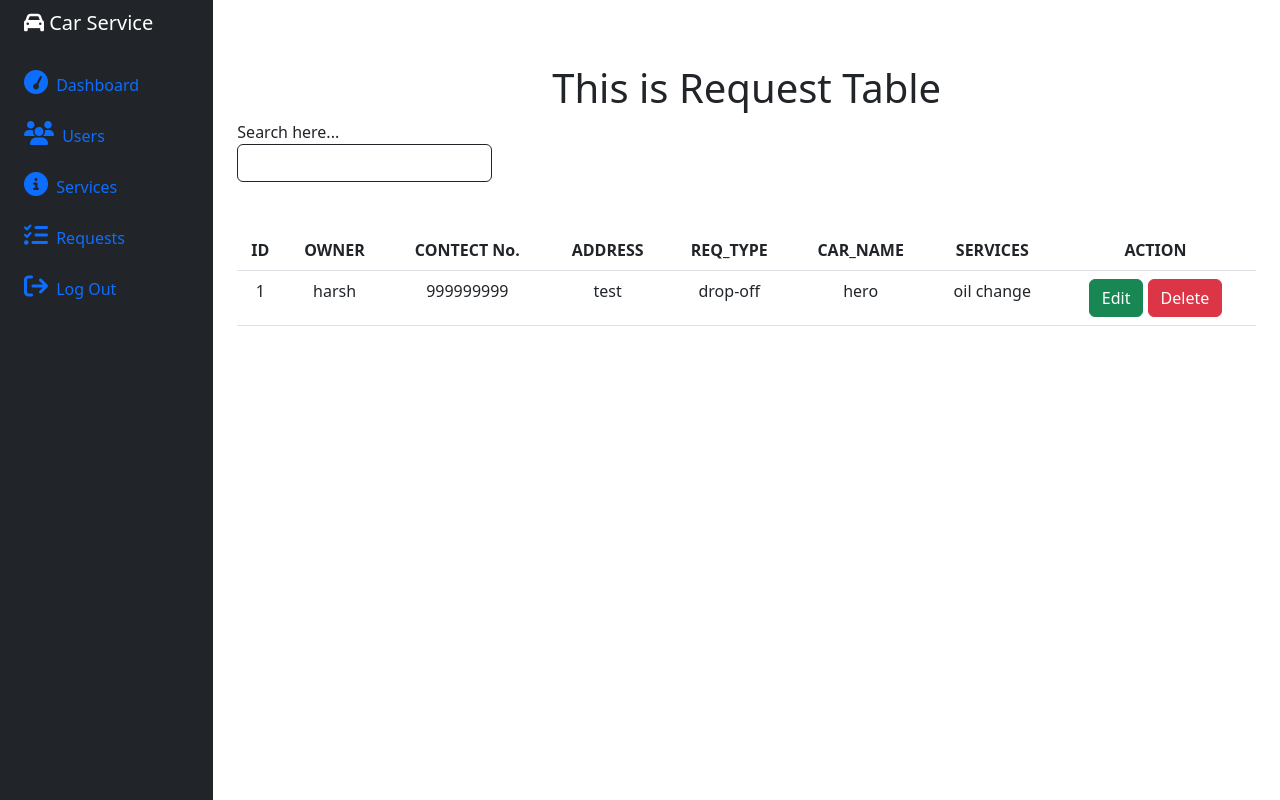
After one commit to harsh-munjapara/car-service, a PHP site: page /Car_service/admin/request.php in a window 1280 px wide. The commit adds this page. Run offline with PHP 8.4, Linux system fonts and the light colour scheme; a user stored in the database is signed in; data comes from the database, SQL or seed files in the repository; data that the repository does not hold is empty.

Commit message:
service request page added and display data successfully :)

```diff
--- a/admin/add-service.php
+++ b/admin/add-service.php
@@ -28,9 +28,7 @@ if (isset($_POST['submit'])) {
         $file_name = $_FILES['image']['name'];
         $temp_file = $_FILES['image']['tmp_name'];
 
-        if(!file_exists($file_name)){
-            move_uploaded_file($temp_file, '../img/'.$file_name) or die('Not Uploded');
-        }
+        move_uploaded_file($temp_file, '../img/'.$file_name) or die('Not Uploded');
     }
 
     header('Location: http://localhost/Car_service/admin/service.php');
--- /dev/null
+++ b/admin/request.php
@@ -0,0 +1,79 @@
+<?php
+session_start();
+
+if (!isset($_SESSION['username'])) {
+    header('Location: login.php');
+}
+
+require '../connection.php';
+?>
+
+<!DOCTYPE html>
+<html lang="en">
+
+<head>
+    <meta charset="UTF-8">
+    <meta name="viewport" content="width=device-width, initial-scale=1.0">
+    <link rel="stylesheet" href="https://cdnjs.cloudflare.com/ajax/libs/font-awesome/6.4.2/css/all.min.css" />
+    <link rel="stylesheet" href="../css/bootstrap.min.css">
+    <link rel="stylesheet" href="../css/style.css">
+    <title>Document</title>
+</head>
+
+<body>
+    <div class="container-fluid">
+        <div class="row flex-nowrap">
+            <?php require('sidebar.php') ?>
+            <div class="col py-3">
+                <div class="container">
+                    <h1 class="text-center mt-5">This is Request Table</h1>
+                    <div class="search mb-5">
+                        <label for="search">Search here... </label>
+                        <input type="text" name="" id="search" class="form-control w-25 border-dark">
+
+                    </div>
+                    <div class="table-responsive text-center">
+                        <table class="table">
+                            <thead>
+                                <tr>
+                                    <th>ID</th>
+                                    <th>OWNER</th>
+                                    <th>CONTECT No.</th>
+                                    <th>ADDRESS</th>
+                                    <th>REQ_TYPE</th>
+                                    <th>CAR_NAME</th>
+                                    <th>SERVICES</th>
+                                    <th>ACTION</th>
+                                </tr>
+                            </thead>
+                            <tbody>
+                                <?php
+                                $qry = "select * from service_request";
+                                $result = mysqli_query($conn, $qry);
+                                while ($r = mysqli_fetch_assoc($result)) :
+                                ?>
+                                    <tr>
+                                        <td><?php echo $r['id'] ?></td>
+                                        <td><?php echo $r['oname'] ?></td>
+                                        <td><?php echo $r['contact'] ?></td>
+                                        <td><?php echo $r['address'] ?></td>
+                                        <td><?php echo $r['requestType'] ?></td>
+                                        <td><?php echo $r['vehicle_name'] ?></td>
+                                        <td><?php echo $r['services'] ?></td>
+                                        <td>
+                                            <a href="edit-service.php?sid=<?php echo $r['sid'] ?>" class="btn btn-success">Edit</a>
+                                            <a href="delete-service.php?sid=<?php echo $r['sid'] ?>" class="btn btn-danger" onclick="return confirm('Are you sure?')">Delete</a>
+                                        </td>
+                                    </tr>
+                                <?php endwhile; ?>
+                            </tbody>
+                        </table>
+                    </div>
+                </div>
+            </div>
+        </div>
+    </div>
+    <script src="https://cdn.jsdelivr.net/npm/bootstrap@5.0.2/dist/js/bootstrap.bundle.min.js"></script>
+</body>
+
+</html>
--- a/admin/sidebar.php
+++ b/admin/sidebar.php
@@ -17,6 +17,10 @@
                     <i class="fs-4 fa fa-info-circle"></i> <span class="ms-1 d-none d-sm-inline">Services</span> </a>
             </li>
             <li class="mt-2">
+                <a href="./request.php" class="nav-link px-0 align-middle">
+                    <i class="fs-4 fa fa-list-check"></i> <span class="ms-1 d-none d-sm-inline">Requests</span> </a>
+            </li>
+            <li class="mt-2">
                 <a href="../logout.php" class="nav-link px-0 align-middle">
                     <i class="fs-4 fa fa-sign-out"></i> <span class="ms-1 d-none d-sm-inline">Log Out</span> </a>
             </li>
```
Also changed, not shown: admin/index.php (+33 -0 lines).
